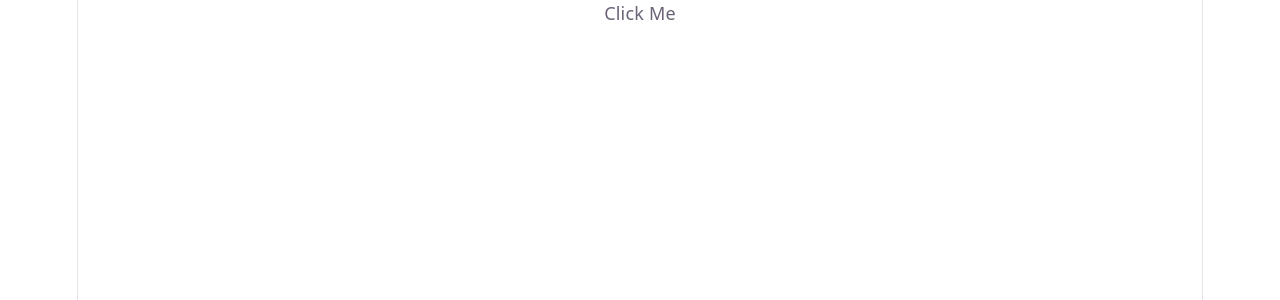
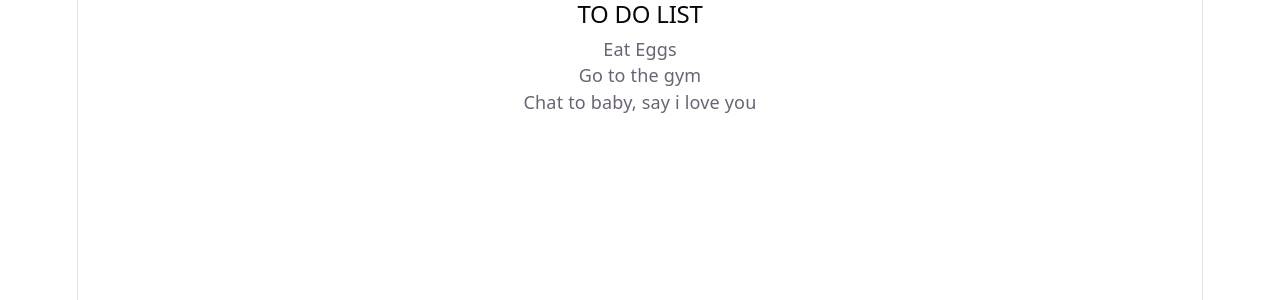
Before and after one commit to andremndnts/test-projects, a React (Vite) app: page / in a window 1280 px wide. Shown: the top 300 px of the page. Built offline with nearby package versions, Linux system fonts and the light colour scheme.

Commit message:
tutorial paused at: 34:13

```diff
--- a/src/App.jsx
+++ b/src/App.jsx
@@ -3,35 +3,46 @@ import { useState } from 'react';
 
 function App() {
 
-  const workout = Muscle();
-  const name = "Erand";
+  // const workout = Muscle();
+  // const name = "Erand";
   const age = 24;
   const greeting = "Good morning babyy! how's your sleep?";
 
-  // const showGreeting = false;
+  const [showGreeting, setShowGreeting] = useState("");
 
-  const [showGreeting, setShowGreeting] = useState(false);
+  const [name, setName] = useState("");
 
-  function toggleButtonGreeting(){
+    // function toggleButtonGreeting(){
 
-    if (showGreeting) {
-      setShowGreeting(false);
-    }else{
-      setShowGreeting(true);
-    }
-  }
+    //   if (showGreeting) {
+    //     setShowGreeting(false);
+    //   }else{
+    //     setShowGreeting(true);
+    //   }
+    // }
+
+    // function handleChange(event){
+    //   const value = event.target.value;
+    //   // console.log(value);
+    //   setName(value);
+
+    // }
 
 
   return (
+
     <div>
 
-        <button onClick={toggleButtonGreeting}>Click Me</button>
+      < ToDoList/>
 
+      {/* <input type="text" placeholder="Enter password without typing" onChange={handleChange}/> */}
 
-        {showGreeting &&
+      {/* useState sample usage */}
+
+        {/* <button onClick={toggleButtonGreeting}>Click Me</button> */}
+        {/* {showGreeting &&
           <Greeting message={"Hi baby"} sender={"Erand"}/>
-        }
-
+        } */}
 
         {/* < Greeting message={"Good morning"} sender={"Anonymouse"}/>
         < Greeting message={"How's your sleep?"} sender={"KUYA"}/>
@@ -41,20 +52,44 @@ function App() {
   )
 }
 
+function ToDoList(){
 
-function Muscle(){
-  return "Triceps";
+  const todos = [
+    {id: 1, text: "Eat Eggs"},
+    {id: 2, text: "Go to the gym"},
+    {id: 3, text: "Chat to baby, say i love you"}
+  ]
+
+  return (
+    <div>
+      <h2>TO DO LIST</h2>
+      <ul>
+        {todos.map((todo) => (
+
+          <li key={todo.id}>{todo.text}</li>
+
+        ))}
+      </ul>
+
+    </div>
+  )
 
 }
 
-function Greeting({message, sender}){
 
-  return (
-    <div>
-      <h2>Hi! {message} from {sender}</h2>
-    </div>
-  )
-}
+// function Muscle(){
+//   return "Triceps";
+
+// }
+
+// function Greeting({message, sender}){
+
+//   return (
+//     <div>
+//       <h2>Hi! {message} from {sender}</h2>
+//     </div>
+//   )
+// }
 
 
 export default App
```
